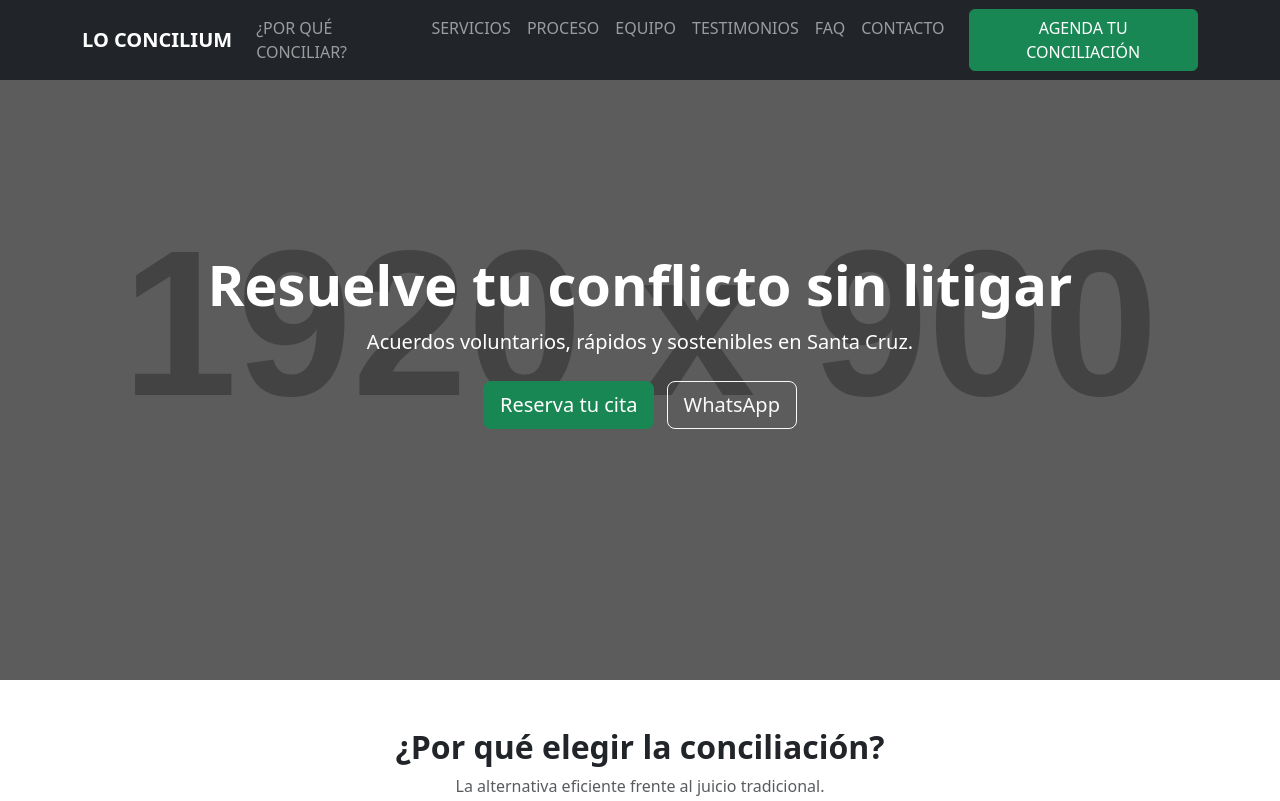
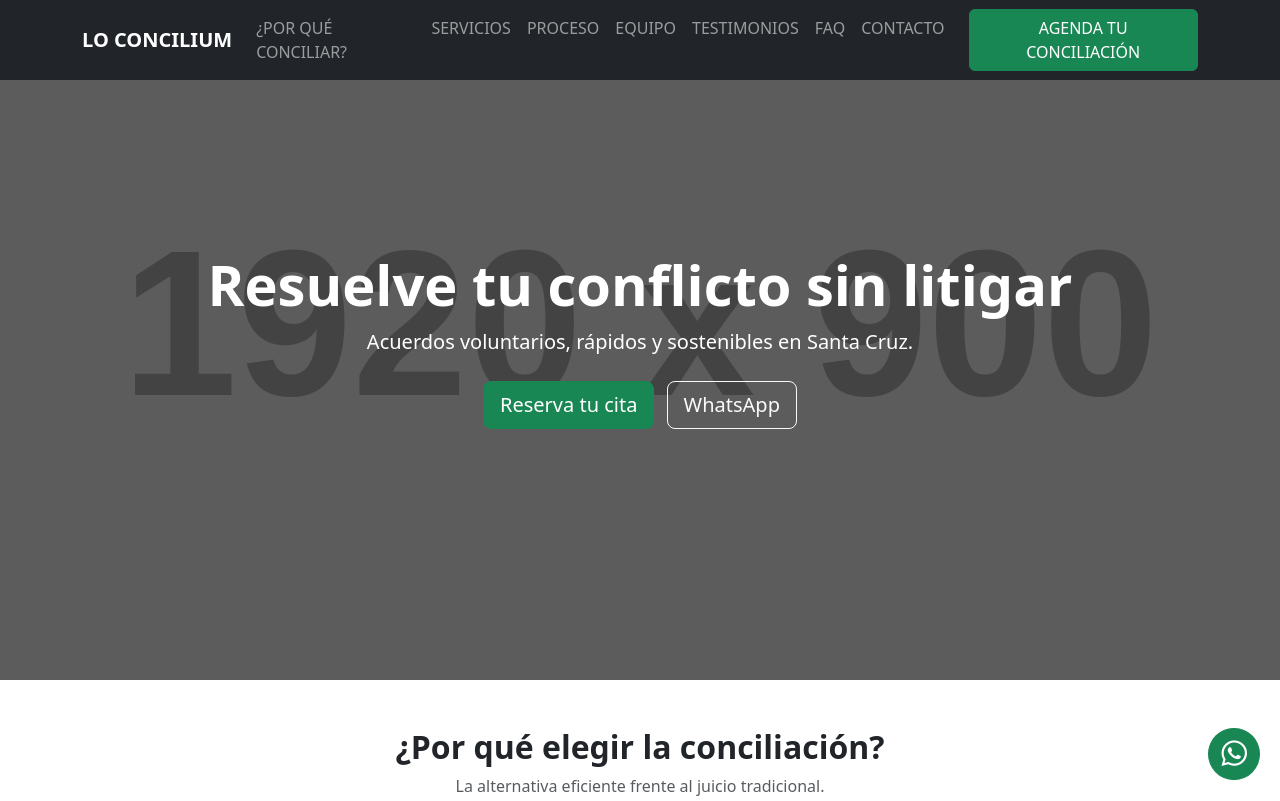
Before and after one commit to Blaydor09/jasociados-web, a plain HTML site: page index.html in a window 1280 px wide. Shown: the top 801 px of the page. Drawn offline with nearby package versions, Linux system fonts and the light colour scheme; placeholder pictures from the web are drawn by us.

Commit message:
Update index.html

```diff
--- a/index.html
+++ b/index.html
@@ -597,7 +597,7 @@
 
   <!-- Botón flotante WhatsApp -->
   <a
-    <!--href="https://wa.me/59170000000"-->
+    href="https://wa.me/59171128247"
     target="_blank"
     class="btn btn-success rounded-circle whatsapp-float"
     aria-label="WhatsApp"
```
